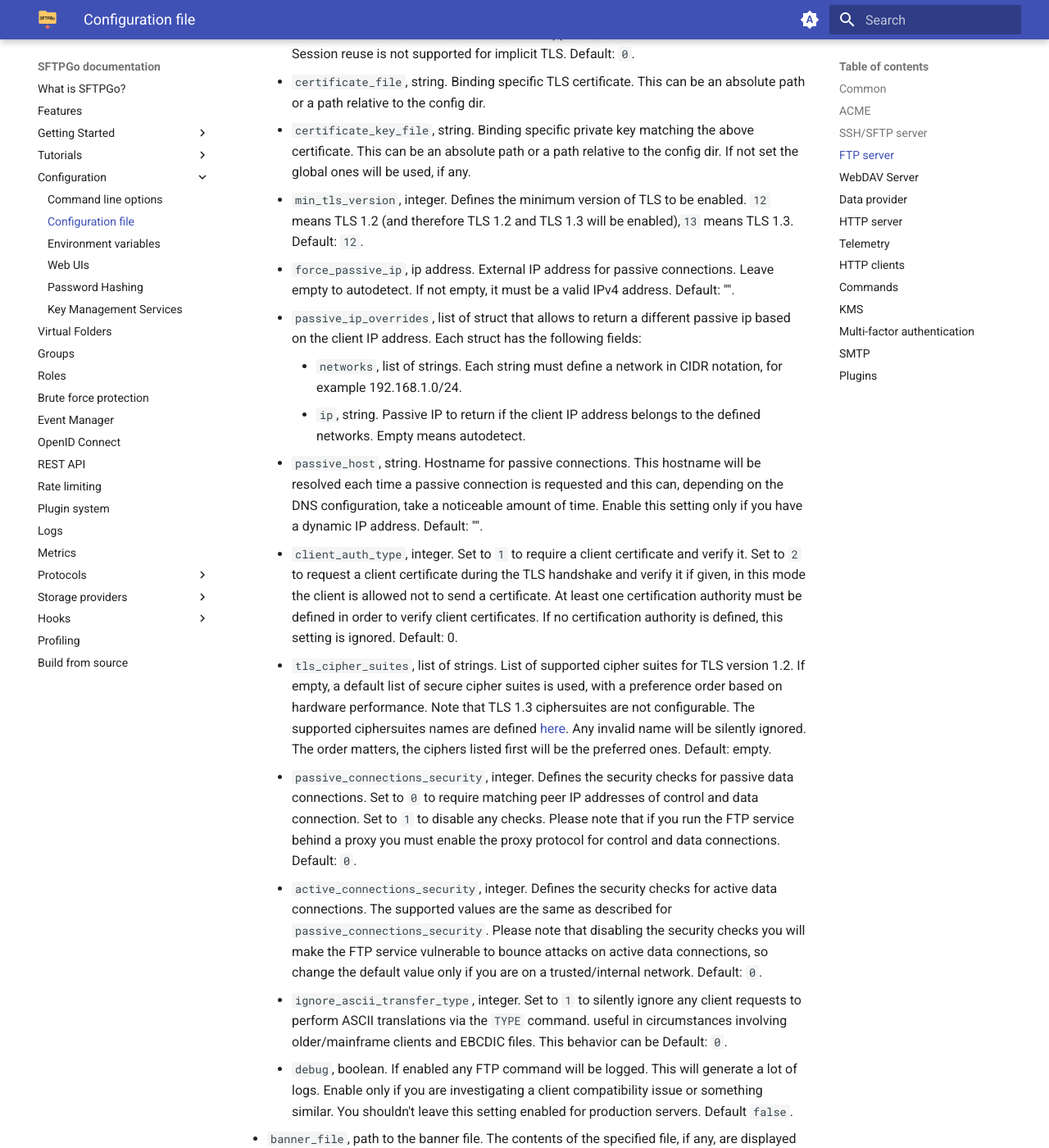
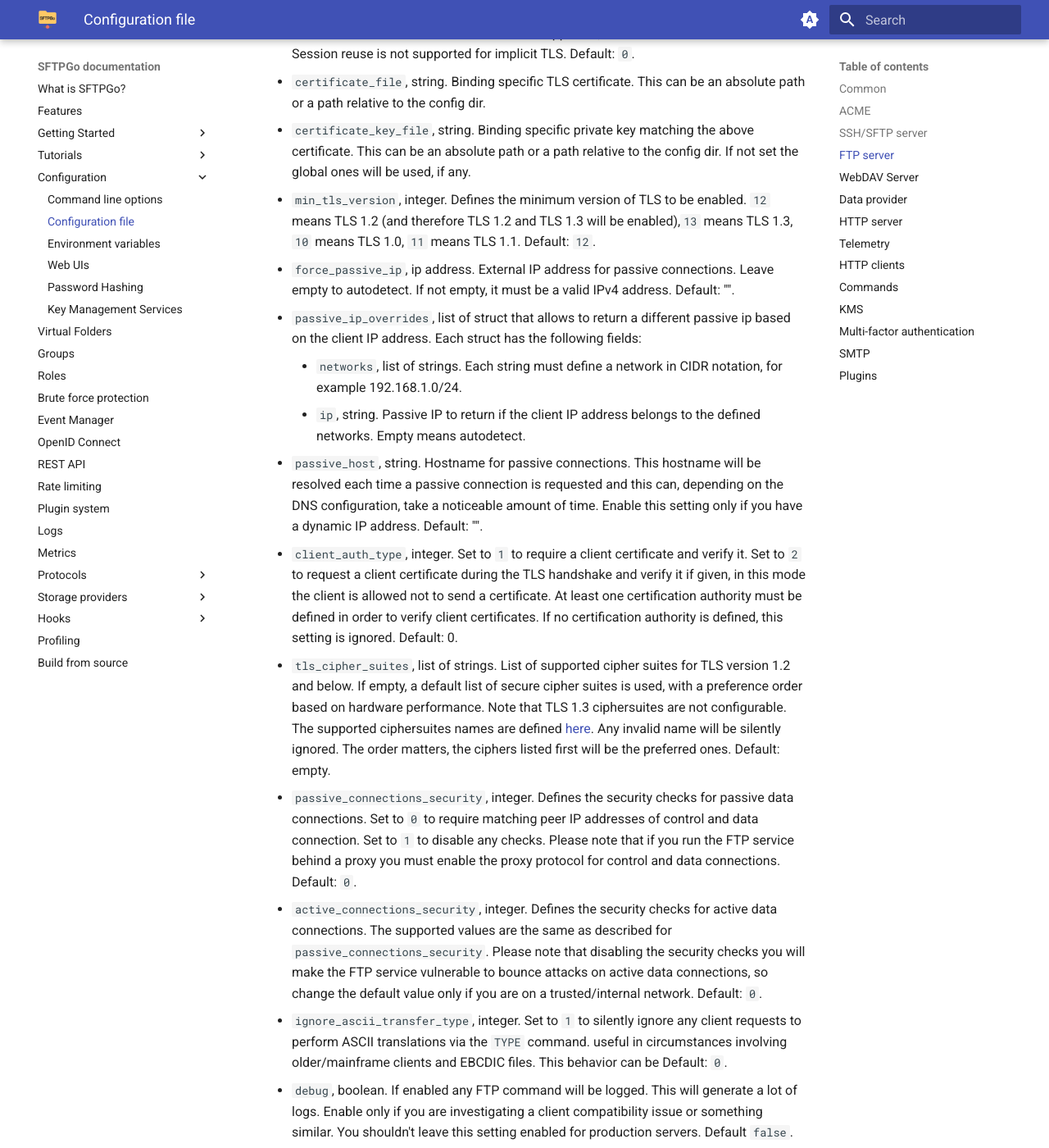
Before and after one commit to sftpgo/docs, an MkDocs documentation site: the page built from docs/config-file.md, in a window 1280 px wide and 1400 px high, scrolled down 8930 px. Shown: the whole window at 82% size. Built offline with MkDocs 1.6.1 and Material for MkDocs 9.7.7, drawn with Linux system fonts in a browser that asks for light colours; emoji names are drawn with the system emoji font; the version menu is left out; some of the changed text lies outside the part shown.

Commit message:
config file: add new config values for TLS
Signed-off-by: Nicola Murino <nicola.murino@gmail.com>

```diff
--- a/docs/config-file.md
+++ b/docs/config-file.md
@@ -119,14 +119,14 @@ Supported configuration parameters for the `ftpd` section:
   - `tls_session_reuse`, integer. 0 means session reuse is not checked, clients may or may not reuse TLS sessions. 1 means TLS session reuse is required for explicit FTPS. Legacy reuse method based on session IDs is not supported, clients must use session tickets. Session reuse is not supported for implicit TLS. Default: `0`.
   - `certificate_file`, string. Binding specific TLS certificate. This can be an absolute path or a path relative to the config dir.
   - `certificate_key_file`, string. Binding specific private key matching the above certificate. This can be an absolute path or a path relative to the config dir. If not set the global ones will be used, if any.
-  - `min_tls_version`, integer. Defines the minimum version of TLS to be enabled. `12` means TLS 1.2 (and therefore TLS 1.2 and TLS 1.3 will be enabled),`13` means TLS 1.3. Default: `12`.
+  - `min_tls_version`, integer. Defines the minimum version of TLS to be enabled. `12` means TLS 1.2 (and therefore TLS 1.2 and TLS 1.3 will be enabled),`13` means TLS 1.3, `10` means TLS 1.0, `11` means TLS 1.1. Default: `12`.
   - `force_passive_ip`, ip address. External IP address for passive connections. Leave empty to autodetect. If not empty, it must be a valid IPv4 address. Default: "".
   - `passive_ip_overrides`, list of struct that allows to return a different passive ip based on the client IP address. Each struct has the following fields:
     - `networks`, list of strings. Each string must define a network in CIDR notation, for example 192.168.1.0/24.
     - `ip`, string. Passive IP to return if the client IP address belongs to the defined networks. Empty means autodetect.
   - `passive_host`, string. Hostname for passive connections. This hostname will be resolved each time a passive connection is requested and this can, depending on the DNS configuration, take a noticeable amount of time. Enable this setting only if you have a dynamic IP address. Default: "".
   - `client_auth_type`, integer. Set to `1` to require a client certificate and verify it. Set to `2` to request a client certificate during the TLS handshake and verify it if given, in this mode the client is allowed not to send a certificate. At least one certification authority must be defined in order to verify client certificates. If no certification authority is defined, this setting is ignored. Default: 0.
-  - `tls_cipher_suites`, list of strings. List of supported cipher suites for TLS version 1.2. If empty, a default list of secure cipher suites is used, with a preference order based on hardware performance. Note that TLS 1.3 ciphersuites are not configurable. The supported ciphersuites names are defined [here](https://github.com/golang/go/blob/master/src/crypto/tls/cipher_suites.go#L53){:target="_blank"}. Any invalid name will be silently ignored. The order matters, the ciphers listed first will be the preferred ones. Default: empty.
+  - `tls_cipher_suites`, list of strings. List of supported cipher suites for TLS version 1.2 and below. If empty, a default list of secure cipher suites is used, with a preference order based on hardware performance. Note that TLS 1.3 ciphersuites are not configurable. The supported ciphersuites names are defined [here](https://github.com/golang/go/blob/master/src/crypto/tls/cipher_suites.go#L53){:target="_blank"}. Any invalid name will be silently ignored. The order matters, the ciphers listed first will be the preferred ones. Default: empty.
   - `passive_connections_security`, integer. Defines the security checks for passive data connections. Set to `0` to require matching peer IP addresses of control and data connection. Set to `1` to disable any checks. Please note that if you run the FTP service behind a proxy you must enable the proxy protocol for control and data connections. Default: `0`.
   - `active_connections_security`, integer. Defines the security checks for active data connections. The supported values are the same as described for `passive_connections_security`. Please note that disabling the security checks you will make the FTP service vulnerable to bounce attacks on active data connections, so change the default value only if you are on a trusted/internal network. Default: `0`.
   - `ignore_ascii_transfer_type`, integer. Set to `1` to silently ignore any client requests to perform ASCII translations via the `TYPE` command. useful in circumstances involving older/mainframe clients and EBCDIC files. This behavior can be Default: `0`.
@@ -153,9 +153,9 @@ Supported configuration parameters for the `webdavd` section:
   - `enable_https`, boolean. Set to `true` and provide both a certificate and a key file to enable HTTPS connection for this binding. Default `false`.
   - `certificate_file`, string. Binding specific TLS certificate. This can be an absolute path or a path relative to the config dir.
   - `certificate_key_file`, string. Binding specific private key matching the above certificate. This can be an absolute path or a path relative to the config dir. If not set the global ones will be used, if any.
-  - `min_tls_version`, integer. Defines the minimum version of TLS to be enabled. `12` means TLS 1.2 (and therefore TLS 1.2 and TLS 1.3 will be enabled),`13` means TLS 1.3. Default: `12`.
+  - `min_tls_version`, integer. Defines the minimum version of TLS to be enabled. `12` means TLS 1.2 (and therefore TLS 1.2 and TLS 1.3 will be enabled),`13` means TLS 1.3, `10` means TLS 1.0, `11` means TLS 1.1. Default: `12`.
   - `client_auth_type`, integer. Set to `1` to require a client certificate and verify it. Set to `2` to request a client certificate during the TLS handshake and verify it if given, in this mode the client is allowed not to send a certificate. At least one certification authority must be defined in order to verify client certificates. If no certification authority is defined, this setting is ignored. Default: 0.
-  - `tls_cipher_suites`, list of strings. List of supported cipher suites for TLS version 1.2. If empty, a default list of secure cipher suites is used, with a preference order based on hardware performance. Note that TLS 1.3 ciphersuites are not configurable. The supported ciphersuites names are defined [here](https://github.com/golang/go/blob/master/src/crypto/tls/cipher_suites.go#L53){:target="_blank"}. Any invalid name will be silently ignored. The order matters, the ciphers listed first will be the preferred ones. Default: empty.
+  - `tls_cipher_suites`, list of strings. List of supported cipher suites for TLS version 1.2 and below. If empty, a default list of secure cipher suites is used, with a preference order based on hardware performance. Note that TLS 1.3 ciphersuites are not configurable. The supported ciphersuites names are defined [here](https://github.com/golang/go/blob/master/src/crypto/tls/cipher_suites.go#L53){:target="_blank"}. Any invalid name will be silently ignored. The order matters, the ciphers listed first will be the preferred ones. Default: empty.
   - `tls_protocols`, list of string. HTTPS protocols in preference order. Supported values: `http/1.1`, `h2`. Default: `http/1.1`, `h2`.
   - `prefix`, string. Prefix for WebDAV resources, if empty WebDAV resources will be available at the `/` URI. If defined it must be an absolute URI, for example `/dav`. Default: "".
   - `proxy_mode`, integer. Set to `1` to use the proxy protocol configuration defined within the `common` section instead of the proxy header configuration. Default: `0`.
@@ -264,9 +264,9 @@ Supported configuration parameters for the `httpd` section (REST API, WebAdmin,
   - `enable_https`, boolean. Set to `true` and provide both a certificate and a key file to enable HTTPS connection for this binding. Default `false`.
   - `certificate_file`, string. Binding specific TLS certificate. This can be an absolute path or a path relative to the config dir.
   - `certificate_key_file`, string. Binding specific private key matching the above certificate. This can be an absolute path or a path relative to the config dir. If not set the global ones will be used, if any.
-  - `min_tls_version`, integer. Defines the minimum version of TLS to be enabled. `12` means TLS 1.2 (and therefore TLS 1.2 and TLS 1.3 will be enabled),`13` means TLS 1.3. Default: `12`.
+  - `min_tls_version`, integer. Defines the minimum version of TLS to be enabled. `12` means TLS 1.2 (and therefore TLS 1.2 and TLS 1.3 will be enabled),`13` means TLS 1.3, `10` means TLS 1.0, `11` means TLS 1.1. Default: `12`.
   - `client_auth_type`, integer. Set to `1` to require client certificate authentication in addition to JWT/Web authentication. You need to define at least a certificate authority for this to work. Default: 0.
-  - `tls_cipher_suites`, list of strings. List of supported cipher suites for TLS version 1.2. If empty, a default list of secure cipher suites is used, with a preference order based on hardware performance. Note that TLS 1.3 ciphersuites are not configurable. The supported ciphersuites names are defined [here](https://github.com/golang/go/blob/master/src/crypto/tls/cipher_suites.go#L53){:target="_blank"}. Any invalid name will be silently ignored. The order matters, the ciphers listed first will be the preferred ones. Default: empty.
+  - `tls_cipher_suites`, list of strings. List of supported cipher suites for TLS version 1.2 and below. If empty, a default list of secure cipher suites is used, with a preference order based on hardware performance. Note that TLS 1.3 ciphersuites are not configurable. The supported ciphersuites names are defined [here](https://github.com/golang/go/blob/master/src/crypto/tls/cipher_suites.go#L53){:target="_blank"}. Any invalid name will be silently ignored. The order matters, the ciphers listed first will be the preferred ones. Default: empty.
   - `tls_protocols`, list of string. HTTPS protocols in preference order. Supported values: `http/1.1`, `h2`. Default: `http/1.1`, `h2`.
   - `proxy_mode`, integer. Set to `1` to use the proxy protocol configuration defined within the `common` section instead of the proxy header configuration. Default: `0`.
   - `proxy_allowed`, list of IP addresses and IP ranges allowed to set client IP proxy header such as `X-Forwarded-For`, `X-Real-IP` and any other headers defined in the `security` section. Any of the indicated headers, if set on requests from a connection address not in this list, will be silently ignored. Default: empty.
@@ -350,8 +350,8 @@ Supported configuration parameters for the `telemetry` section:
 - `auth_user_file`, string. Path to a file used to store usernames and passwords for basic authentication. This can be an absolute path or a path relative to the config dir. We support HTTP basic authentication, and the file format must conform to the one generated using the Apache `htpasswd` tool. The supported password formats are bcrypt (`$2y$` prefix) and md5 crypt (`$apr1$` prefix). If empty, HTTP authentication is disabled. Authentication will be always disabled for the `/healthz` endpoint.
 - `certificate_file`, string. Certificate for HTTPS. This can be an absolute path or a path relative to the config dir.
 - `certificate_key_file`, string. Private key matching the above certificate. This can be an absolute path or a path relative to the config dir. If both the certificate and the private key are provided, the server will expect HTTPS connections. Certificate and key files can be reloaded on demand sending a `SIGHUP` signal on Unix based systems and a `paramchange` request to the running service on Windows.
-- `min_tls_version`, integer. Defines the minimum version of TLS to be enabled. `12` means TLS 1.2 (and therefore TLS 1.2 and TLS 1.3 will be enabled),`13` means TLS 1.3. Default: `12`.
-- `tls_cipher_suites`, list of strings. List of supported cipher suites for TLS version 1.2. If empty, a default list of secure cipher suites is used, with a preference order based on hardware performance. Note that TLS 1.3 ciphersuites are not configurable. The supported ciphersuites names are defined [here](https://github.com/golang/go/blob/master/src/crypto/tls/cipher_suites.go#L53){:target="_blank"}. Any invalid name will be silently ignored. The order matters, the ciphers listed first will be the preferred ones. Default: empty.
+- `min_tls_version`, integer. Defines the minimum version of TLS to be enabled. `12` means TLS 1.2 (and therefore TLS 1.2 and TLS 1.3 will be enabled),`13` means TLS 1.3, `10` means TLS 1.0, `11` means TLS 1.1. Default: `12`.
+- `tls_cipher_suites`, list of strings. List of supported cipher suites for TLS version 1.2 and below. If empty, a default list of secure cipher suites is used, with a preference order based on hardware performance. Note that TLS 1.3 ciphersuites are not configurable. The supported ciphersuites names are defined [here](https://github.com/golang/go/blob/master/src/crypto/tls/cipher_suites.go#L53){:target="_blank"}. Any invalid name will be silently ignored. The order matters, the ciphers listed first will be the preferred ones. Default: empty.
 - `tls_protocols`, list of string. HTTPS protocols in preference order. Supported values: `http/1.1`, `h2`. Default: `http/1.1`, `h2`.
 
 The telemetry server publishes the following endpoints:
```
